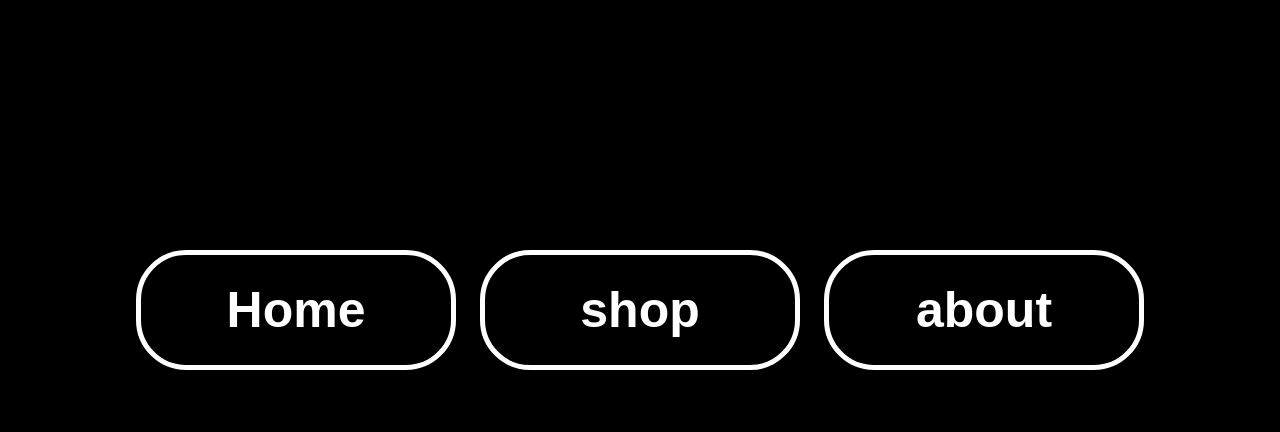
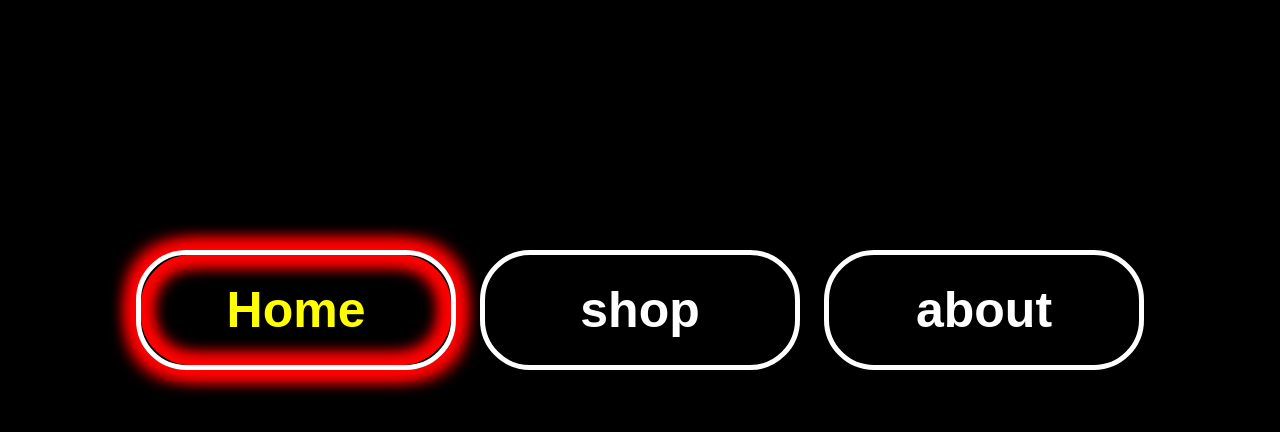
Before and after one commit to GAMEEX10/fire-style, a plain HTML site: page index.html in a window 1280 px wide. In both pictures the pointer is over the button 296 px from the left and 310 px from the top of the page. Drawn offline with Linux system fonts and the light colour scheme.

Commit message:
adding neon effictgit status

```diff
--- a/style.css
+++ b/style.css
@@ -57,3 +57,17 @@ button:nth-child(3)::before{
     content: 'about';
 
 }
+button:hover::before{
+    color: yellow;
+    box-shadow: inset 10px 10px 15px red,
+    inset -10px -10px 15px red,
+    inset -10px 10px 15px red,
+    inset 10px -10px 15px red;
+}
+.button:hover{
+    box-shadow:  10px 10px 15px red,
+     -10px -10px 15px red,
+     -10px 10px 15px red,
+      10px -10px 15px red;
+
+}
```
